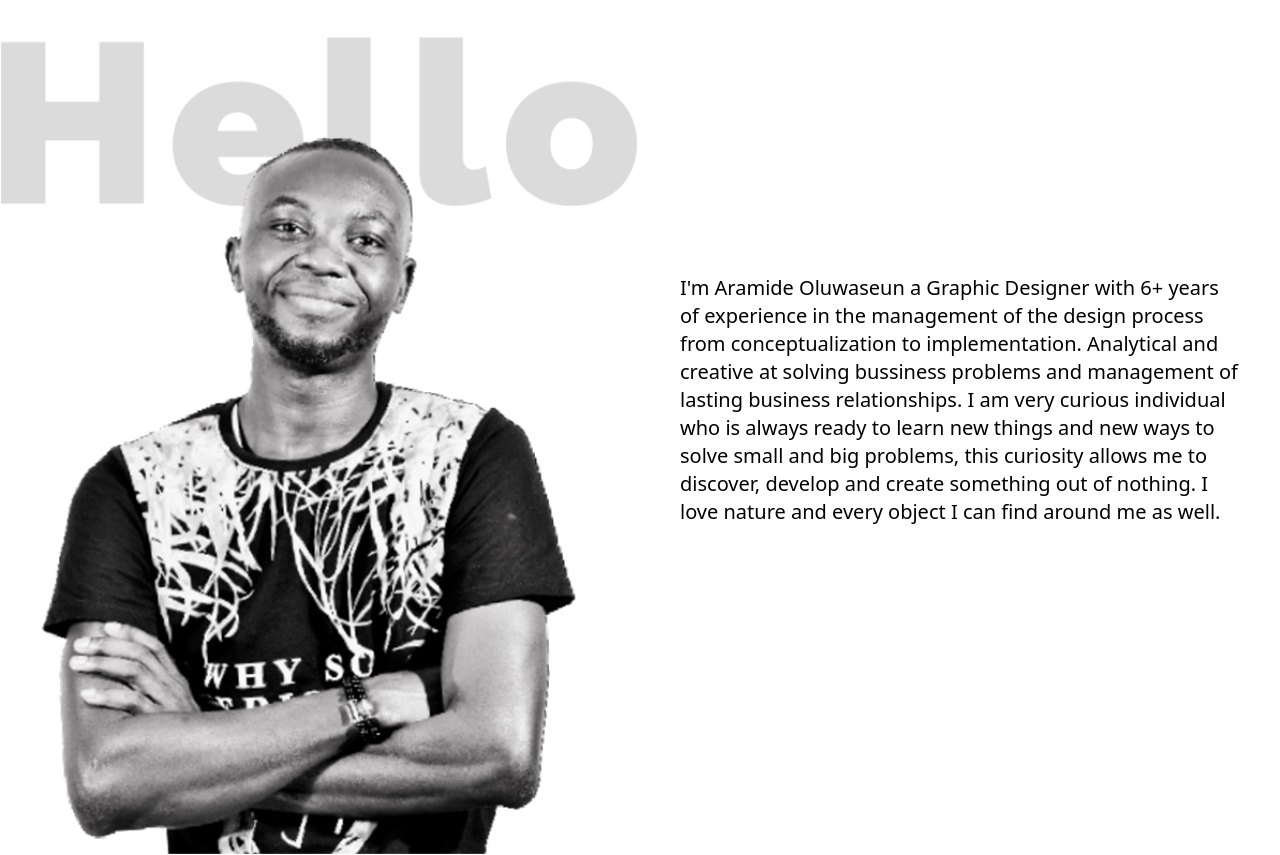
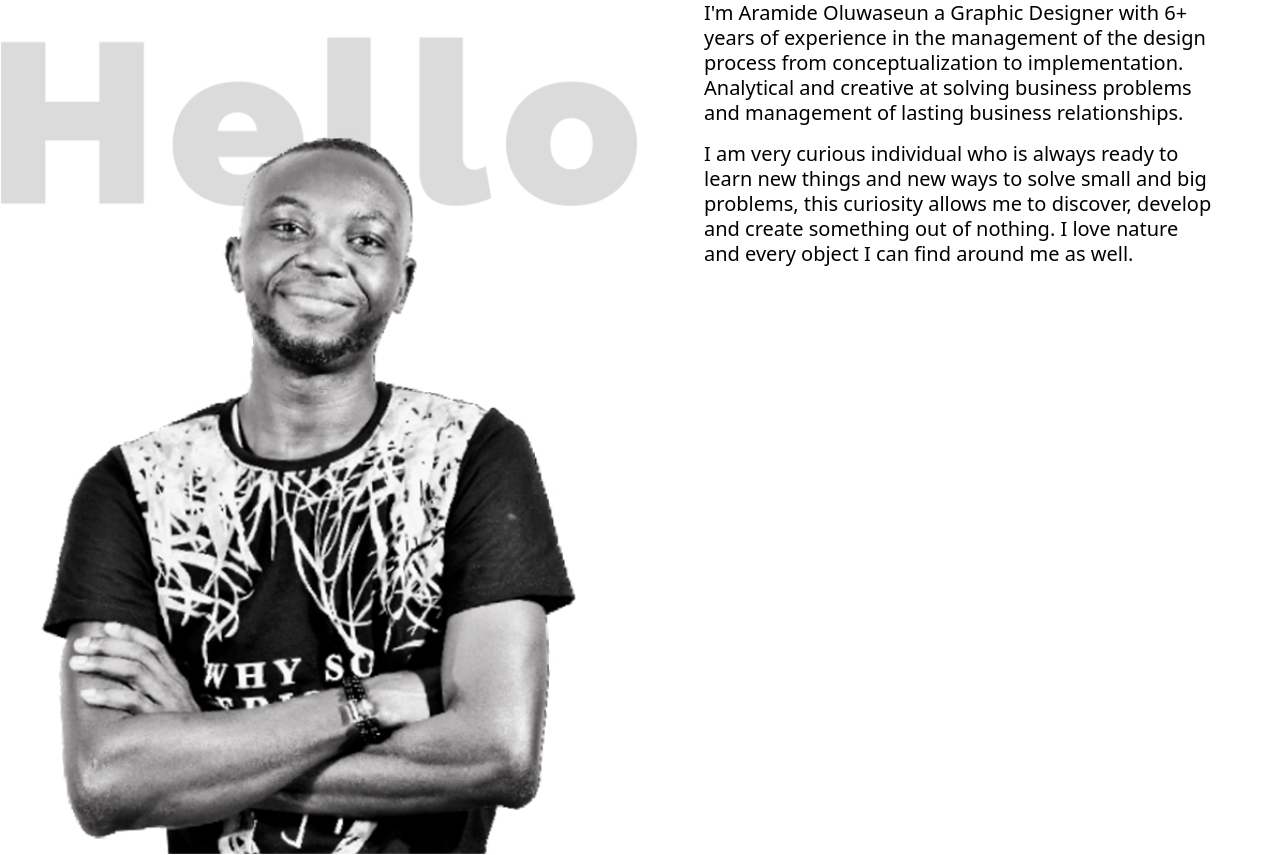
Before and after one commit to Qaudri/aragrafix, a Nuxt app: page / in a window 1280 px wide. Built offline with nearby package versions, Linux system fonts and the light colour scheme.

Commit message:
refactor: hero section text style changed

```diff
--- a/pages/index.vue
+++ b/pages/index.vue
@@ -7,11 +7,12 @@
         </div>
 
         <div class="w-full lg:w-1/2 bottom-0">
-          <p class="font-normal md:text-lg text-base px-10 lg:text-xl lg:flex  lg:items-center lg:h-screen">
+          <p class="block font-normal md:text-lg text-base px-10 lg:text-xl lg: lg:items-center lg:h-screen lg:px-16 leading-snug lg:leading-tight">
             I'm Aramide Oluwaseun a Graphic Designer with 6+ years of experience in the management of the design process
-            from conceptualization to implementation. Analytical and creative at solving bussiness problems and management of lasting business relationships.
-            I am very curious individual who is always ready to learn new things and new ways to solve small and big problems, this curiosity allows me to discover, develop and create something out of nothing.
-            I  love nature and every object I can find around me as well.
+            from conceptualization to implementation. Analytical and creative at solving business problems and management of lasting business relationships.
+            <span class="block mt-4"> I am very curious individual who is always ready to learn new things and new ways to solve small and big problems, this curiosity allows me to discover, develop and create something out of nothing.
+            I  love nature and every object I can find around me as well.</span>
+
           </p>
         </div>
       </div>
```
